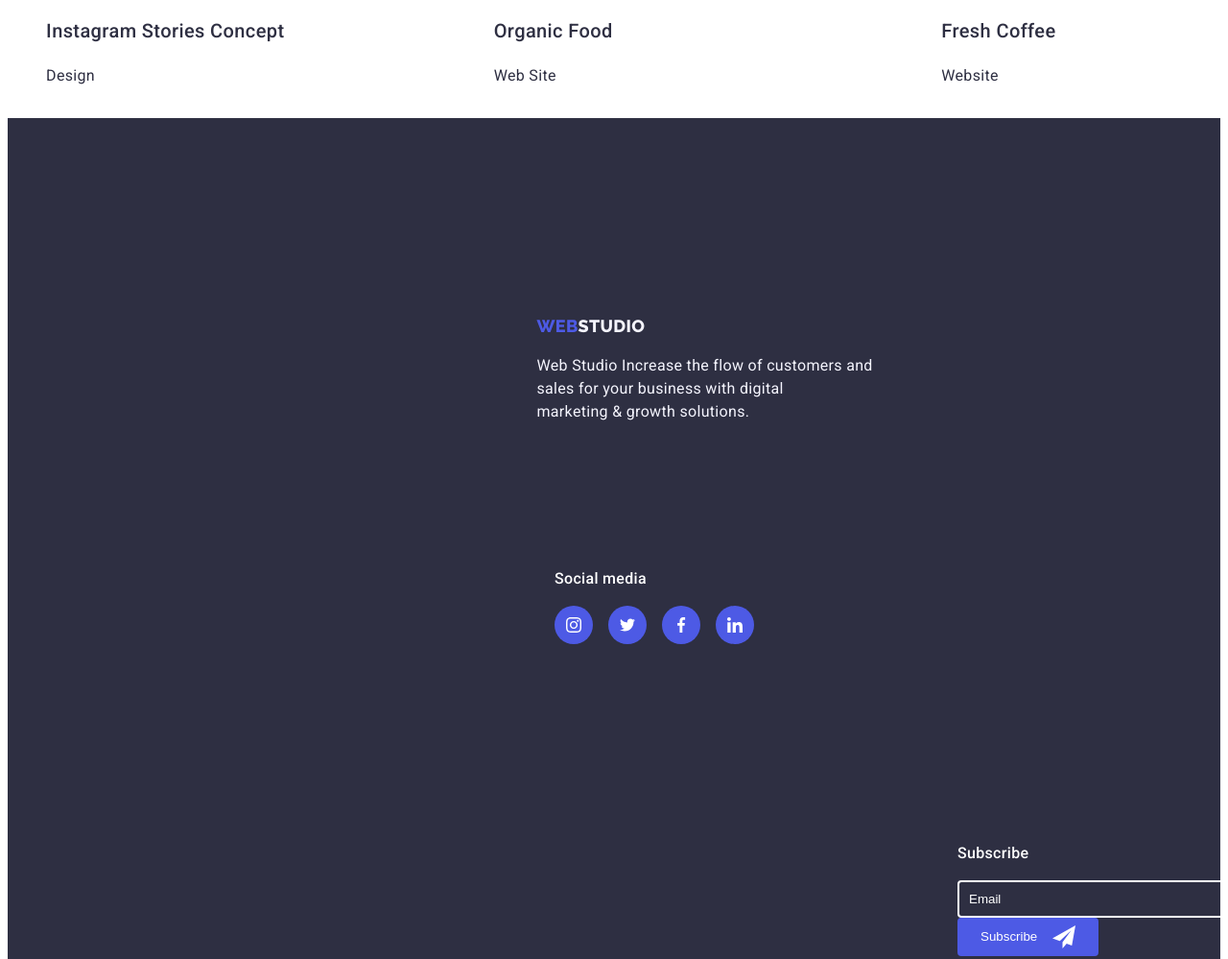
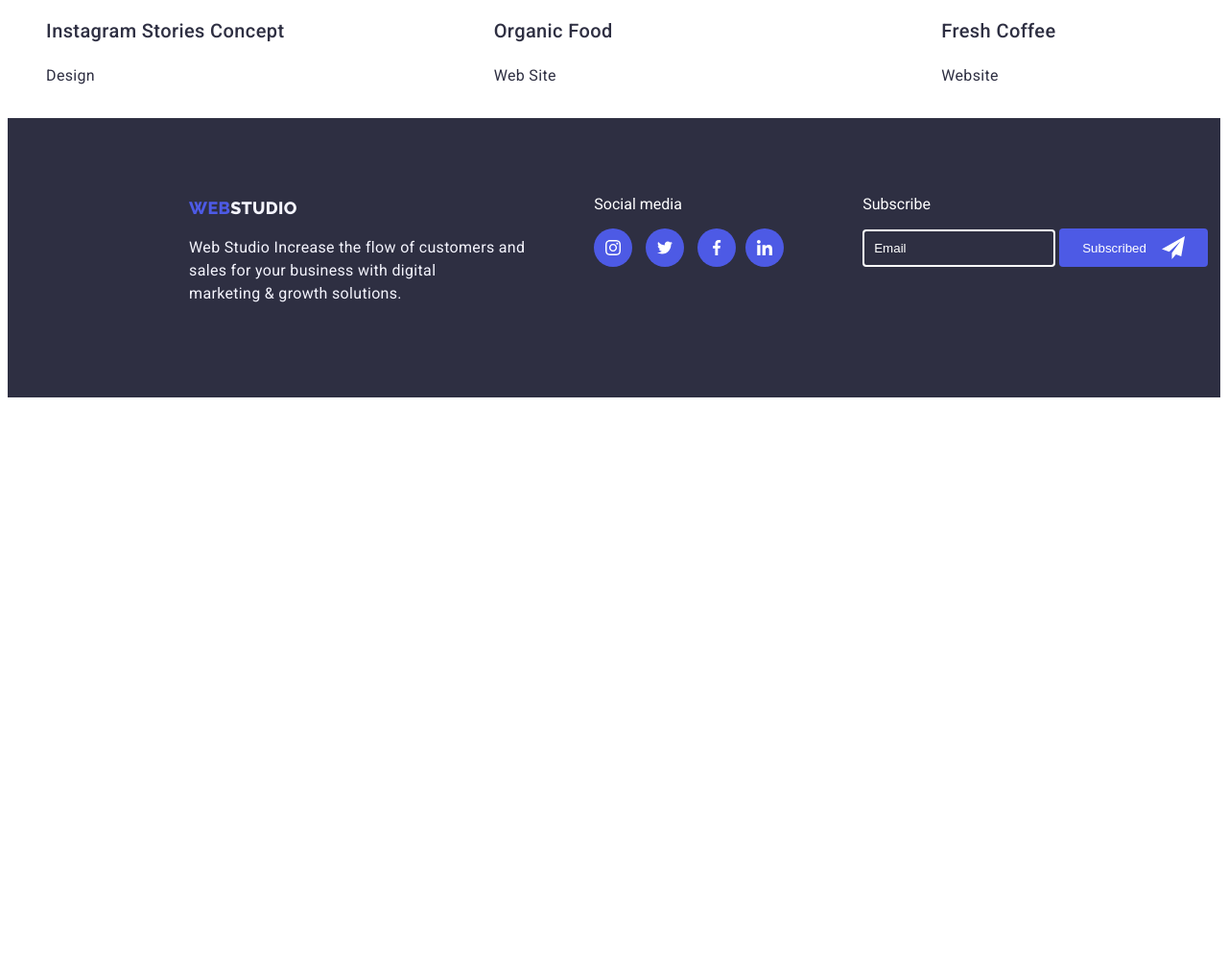
Before and after one commit to JhowneV/goit-markup-hw-07, a plain HTML site: page portfolio.html in a window 1280 px wide. Shown: the part 1295-2294 px from the top of the page at 96% size. After the commit the page ends 1717 px from the top, so only its background shows below. Drawn offline with nearby package versions, Linux system fonts and the light colour scheme.

Commit message:
homework#7

```diff
--- a/css/portfolio.css
+++ b/css/portfolio.css
@@ -213,11 +213,22 @@
 /*FOOTER STYLNG*/
 .logostudio-footer {
     color: var(--cloud);
-    height: 312px;
+}
+
+.footer {
+    padding-top: 80px;
+    padding-bottom: 80px;
+}
+
+.footer .logo {
+    margin-right: 0;
 }
 
 .footer-logo-text {
-    margin: 101.5px;
+    display: flex;
+    justify-content: space-between;
+    flex-wrap: wrap;
+    gap: 72px;
 }
 
 .footer-text {
@@ -226,39 +237,19 @@
     letter-spacing: 0.32px;
 }
 
-.footer-logo-text {
-    margin-top: 101.5px;
-    width: 540px;
-    margin: 101.5px, 189.5px;
-
-}
-
 .background {
     background: var(--navy);
 }
 
-.footer-socialmedia {
-    margin-left: 120px;
-
-}
-.socialmedia {
-    color: var(--white);
-    font-size: 16px;
-    font-weight: 500;
-    line-height: 1.5;/* 150% */
-    letter-spacing: 0.32px;
-    width: 804px;
-    flex-shrink: 0;
-    margin-top: 150px;
+/**FOOTER SOCIAL STYLING**/
+.socialmedia,
+.subscribe-text {
+    margin-top: 0;
+    color: white;
 }
 
-.socialmedia-icons {
-    display: inline-flex;
-    align-items: flex-start;
-    justify-items: center;
-    margin-bottom: 189.5px;
-    gap: 16px;
-
+.footer .team-title-socials-icons {
+    margin-right: 10px;
 }
 
 .team-title-socials-icons {
@@ -266,16 +257,10 @@
     border-radius: 50%;
     height: 40px;
     width: 40px;
-    display: flex;
+    display: inline-flex;
     justify-content: center;
     align-items: center;
     fill: var(--white);
-
-}
-
-.footer-sub {
-    margin-left: 540px;
-    margin-bottom: 132px;
 }
 
 .footer-input-sub {
@@ -283,23 +268,15 @@
     background: none;
     border-radius: 4px;
     padding: 10px;
-    width: 264px;
+    width: webkit-fill-available;
     background-color: none;
-    margin-right: 24px;
+    margin-bottom: 24px;
 }
 
 .footer-input-sub::placeholder {
     color: white
 }
 
-.subscribe-text {
-    color: var(--white);
-    font-size: 16px;
-    font-weight: 500;
-    line-height: 24px;
-    /* 150% */
-    letter-spacing: 0.32px;
-}
 
 .button-subscribed {
     display: inline-flex;
@@ -316,7 +293,10 @@
     fill: white;
 }
 
-.footer-email-button {
-    display: flex;
+
+/*END OF FOOTER STYLNG*/
+
+/**CSS MEDIA QUERY**/
+@media (min-width: 428px) {
+
 }
-/*END OF FOOTER STYLNG*/
--- a/portfolio.html
+++ b/portfolio.html
@@ -70,10 +70,9 @@
 
         <!--Portfolio Images-->
         <section class="portfolio-projects">
+            <div class="portfolio-section">
                 <div class="container">
-
                     <ul class="portfolio-card">
-
                         <li class="portfolio-list">
                             <div class="portfolio-list-img">
                                     <img src="images/portfolio.img1.jpg" alt="Portfolio Card 1" width="360">
@@ -219,26 +218,26 @@
                         </li>
                     </ul>
                 </div>
+            </div>
         </section>
     </main>
 
-    <Footer class="bg-dark">
-        <section class="container">
+    <Footer class="bg-dark footer d-flex">
+        <div class="container">
             <div class="footer-logo-text">
-                <div class="footer-logo-text">
-                    <a href="WEBSTUDIO" class="logo link ">
+                <div>
+                    <a href="WEBSTUDIO" class="logo link">
                         <span class="logoweb">WEB</span><span class="logostudio-footer">STUDIO</span> </a>
 
                     <p class="footer-text">Web Studio Increase the flow of customers and <br> sales for your business with
                         digital
-                        <br> marketing &
-                        growth solutions.
+                        <br> marketing & growth solutions.
                     </p>
                 </div>
+                <!--Social Media-->
                 <div class="footer-socialmedia">
                     <p class="socialmedia">Social media</p>
-
-                    <div class="socialmedia-icons">
+                    <div class="d-flex">
                         <a class="team-title-socials-icons">
                             <svg width="16" height="16">
                                 <use href="./images/icons.svg#instagram-2"></use>
@@ -262,9 +261,9 @@
                 </div>
                 <div class="footer-sub">
                     <p class="subscribe-text">Subscribe</p>
-                    <form class="">
+                    <form class="footer-form">
                         <input type="text" placeholder="Email" class="footer-input-sub" />
-                        <button class="button-subscribed"> Subscribe
+                        <button class="button-subscribed">Subscribed
                             <svg width="24" height="24">
                                 <use href="./images/icons.svg#send"></use>
                             </svg>
@@ -272,7 +271,12 @@
                     </form>
                 </div>
             </div>
-        </section>
+        </div>
     </Footer>
+    <script defer src="https://cdnjs.cloudflare.com/ajax/libs/body-scroll-lock/3.1.5/bodyScrollLock.min.js"
+        integrity="sha512-HowizSDbQl7UPEAsPnvJHlQsnBmU2YMrv7KkTBulTLEGz9chfBoWYyZJL+MUO6p/yBuuMO/8jI7O29YRZ2uBlA=="
+        crossorigin="anonymous"></script>
+    <script type="text/javascript" src="./js/mobile-menu.js"></script>
+    <script type="text/javascript" src="./js/modal.js"></script>
 </body>
 </html>
```
Also changed, not shown: css/styles.css (+8 -1 lines). Lines whose indentation alone changed are shown as unchanged.
